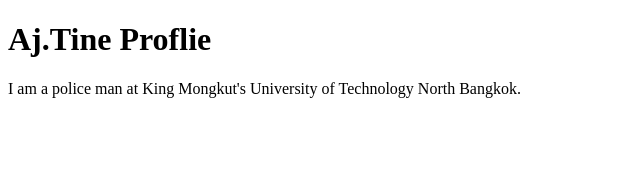
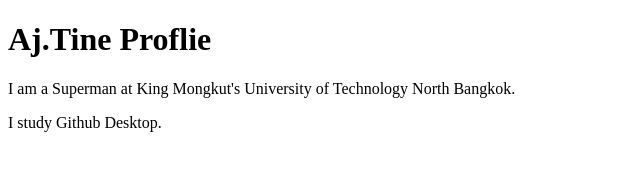
Before and after one commit to tinepanupong1/github-desktop-project, a plain HTML site: page index.html in a window 1280 px wide. Shown: the whole page, without its empty margins (0-640 px from the left). Drawn offline with Linux system fonts and the light colour scheme.

Commit message:
Add some text
Add some text

```diff
--- a/index.html
+++ b/index.html
@@ -7,6 +7,7 @@
 </head>
 <body>
     <h1>Aj.Tine Proflie</h1>
-    <p>I am a police man at King Mongkut's University of Technology North Bangkok.</p>
+    <p>I am a Superman at King Mongkut's University of Technology North Bangkok.</p>
+    <p>I study Github Desktop.</p>
 </body>
 </html>
```
